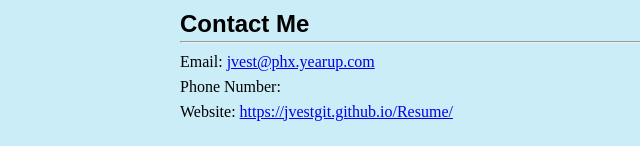
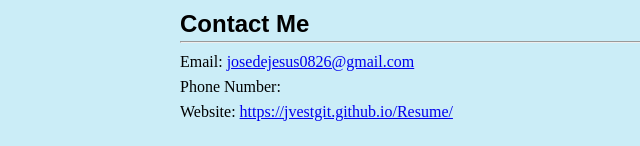
Before and after one commit to JvestGit/Resume, a plain HTML site: page index.html in a window 1280 px wide. Shown: the part 1059-1205 px from the top of the page, 118-758 px from the left. Drawn offline with Linux system fonts and the light colour scheme.

Commit message:
Update index.html

```diff
--- a/index.html
+++ b/index.html
@@ -90,7 +90,7 @@
         <h2>Contact Me</h2>
         <hr />
         <p class="infop">
-          Email: <a href="mailto:notmyemail@gmail.com">jvest@phx.yearup.com </a>
+          Email: <a href="mailto:notmyemail@gmail.com">josedejesus0826@gmail.com</a>
         </p>
         <p class="infop">
           Phone Number: <a href="tel:5555555555"></a>
```
